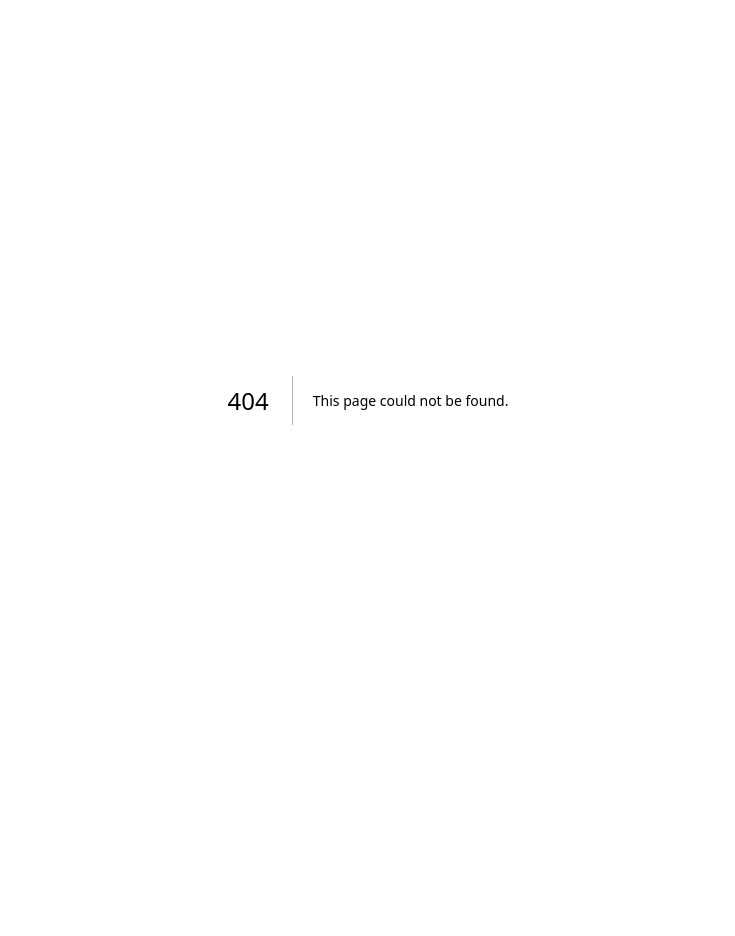
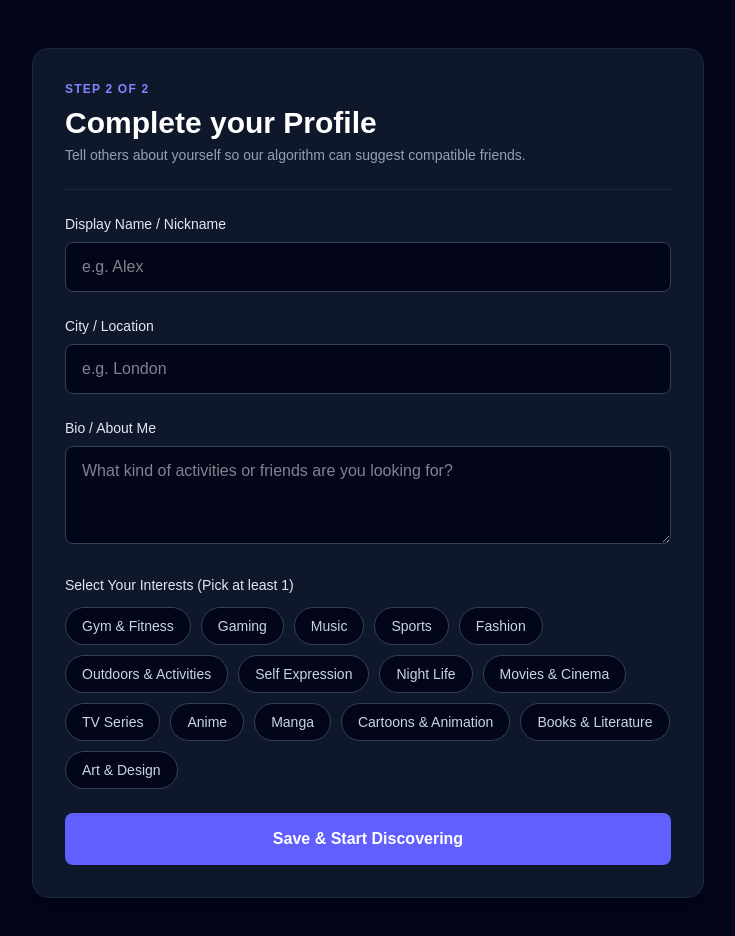
Before and after one commit to JaabirHub/MATCH, a Next.js app in the folder frontend/: page /onboarding in a window 1280 px wide. Before the commit this address had no page. Shown: the top 936 px of the page, without its empty margins (272-1007 px from the left). Before the commit the page ends 800 px from the top, so only its background shows below. Built offline with nearby package versions, Linux system fonts and the light colour scheme; no server answers; sample sign-in values are in the browser's storage.

Commit message:
Completed onboarding flow. #36

```diff
--- /dev/null
+++ b/frontend/app/onboarding/page.tsx
@@ -0,0 +1,208 @@
+'use client';
+
+import { FormEvent, useEffect, useState, useSyncExternalStore } from 'react';
+import { useRouter } from 'next/navigation';
+import { api } from '@/lib/api';
+
+const AVAILABLE_INTERESTS = [
+  { key: 'gym', label: 'Gym & Fitness' },
+  { key: 'gaming', label: 'Gaming' },
+  { key: 'music', label: 'Music' },
+  { key: 'sports', label: 'Sports' },
+  { key: 'fashion', label: 'Fashion' },
+  { key: 'activities', label: 'Outdoors & Activities' },
+  { key: 'self_expression', label: 'Self Expression' },
+  { key: 'night_life', label: 'Night Life' },
+  { key: 'movies', label: 'Movies & Cinema' },
+  { key: 'tv_series', label: 'TV Series' },
+  { key: 'anime', label: 'Anime' },
+  { key: 'manga', label: 'Manga' },
+  { key: 'cartoons', label: 'Cartoons & Animation' },
+  { key: 'books', label: 'Books & Literature' },
+  { key: 'art', label: 'Art & Design' },
+];
+
+function subscribe() {
+  return () => {};
+}
+function getSessionToken() {
+  return sessionStorage.getItem('accessToken');
+}
+function getServerSnapshot() {
+  return null;
+}
+
+export default function OnboardingPage() {
+  const router = useRouter();
+  const token = useSyncExternalStore(subscribe, getSessionToken, getServerSnapshot);
+
+  const [nickname, setNickname] = useState('');
+  const [city, setCity] = useState('');
+  const [description, setDescription] = useState('');
+  const [selectedInterests, setSelectedInterests] = useState<string[]>([]);
+  const [isSubmitting, setIsSubmitting] = useState(false);
+  const [error, setError] = useState('');
+
+  useEffect(() => {
+    if (token === null && typeof window !== 'undefined') {
+      const stored = sessionStorage.getItem('accessToken');
+      if (!stored) {
+        router.push('/login');
+      }
+    }
+  }, [token, router]);
+
+  function toggleInterest(interestKey: string) {
+    setSelectedInterests((prev) =>
+      prev.includes(interestKey)
+        ? prev.filter((item) => item !== interestKey)
+        : [...prev, interestKey],
+    );
+  }
+
+  async function handleSubmit(e: FormEvent<HTMLFormElement>) {
+    e.preventDefault();
+    setError('');
+
+    if (selectedInterests.length === 0) {
+      setError('Please select at least one interest tag.');
+      return;
+    }
+
+    setIsSubmitting(true);
+
+    try {
+      // Calls your Profile update endpoint (e.g. PATCH /profile or PUT /profile)
+      await api('/profile', {
+        method: 'PATCH',
+        token: token || undefined,
+        body: JSON.stringify({
+          nickname,
+          city,
+          description,
+          interests: selectedInterests,
+        }),
+      });
+
+      router.push('/discover');
+    } catch (err) {
+      setError(
+        err instanceof Error
+          ? err.message
+          : 'Failed to save profile. Please try again.',
+      );
+    } finally {
+      setIsSubmitting(false);
+    }
+  }
+
+  if (!token) {
+    return (
+      <main className="flex min-h-screen items-center justify-center bg-slate-950 text-white">
+        <p className="text-slate-400">Loading setup wizard...</p>
+      </main>
+    );
+  }
+
+  return (
+    <main className="min-h-screen bg-slate-950 px-6 py-12 text-white">
+      <div className="mx-auto max-w-2xl rounded-2xl border border-slate-800 bg-slate-900 p-8 shadow-xl">
+        <div className="border-b border-slate-800 pb-6">
+          <p className="text-xs font-semibold uppercase tracking-widest text-indigo-400">
+            Step 2 of 2
+          </p>
+          <h1 className="mt-2 text-3xl font-bold">Complete your Profile</h1>
+          <p className="mt-1 text-sm text-slate-400">
+            Tell others about yourself so our algorithm can suggest compatible friends.
+          </p>
+        </div>
+
+        <form onSubmit={handleSubmit} className="mt-6 space-y-6">
+          <div>
+            <label htmlFor="nickname" className="mb-2 block text-sm font-medium text-slate-200">
+              Display Name / Nickname
+            </label>
+            <input
+              id="nickname"
+              type="text"
+              required
+              value={nickname}
+              onChange={(e) => setNickname(e.target.value)}
+              placeholder="e.g. Alex"
+              className="w-full rounded-lg border border-slate-700 bg-slate-950 px-4 py-3 text-white outline-none focus:border-indigo-500"
+            />
+          </div>
+
+          <div>
+            <label htmlFor="city" className="mb-2 block text-sm font-medium text-slate-200">
+              City / Location
+            </label>
+            <input
+              id="city"
+              type="text"
+              required
+              value={city}
+              onChange={(e) => setCity(e.target.value)}
+              placeholder="e.g. London"
+              className="w-full rounded-lg border border-slate-700 bg-slate-950 px-4 py-3 text-white outline-none focus:border-indigo-500"
+            />
+          </div>
+
+          <div>
+            <label htmlFor="description" className="mb-2 block text-sm font-medium text-slate-200">
+              Bio / About Me
+            </label>
+            <textarea
+              id="description"
+              rows={3}
+              required
+              value={description}
+              onChange={(e) => setDescription(e.target.value)}
+              placeholder="What kind of activities or friends are you looking for?"
+              className="w-full rounded-lg border border-slate-700 bg-slate-950 px-4 py-3 text-white outline-none focus:border-indigo-500"
+            />
+          </div>
+
+          <div>
+            <label className="mb-3 block text-sm font-medium text-slate-200">
+              Select Your Interests (Pick at least 1)
+            </label>
+            <div className="flex flex-wrap gap-2.5">
+              {AVAILABLE_INTERESTS.map(({ key, label }) => {
+                const isSelected = selectedInterests.includes(key);
+                return (
+                  <button
+                    key={key}
+                    type="button"
+                    onClick={() => toggleInterest(key)}
+                    className={`rounded-full px-4 py-2 text-sm font-medium transition ${
+                      isSelected
+                        ? 'bg-indigo-600 text-white ring-2 ring-indigo-400 ring-offset-2 ring-offset-slate-900'
+                        : 'border border-slate-700 bg-slate-950 text-slate-300 hover:border-slate-500'
+                    }`}
+                  >
+                    {label}
+                  </button>
+                );
+              })}
+            </div>
+          </div>
+
+          {error && (
+            <div className="rounded-lg border border-red-500/30 bg-red-500/10 px-4 py-3 text-sm text-red-300">
+              {error}
+            </div>
+          )}
+
+          <button
+            type="submit"
+            disabled={isSubmitting}
+            className="w-full rounded-lg bg-indigo-500 px-4 py-3.5 font-semibold text-white transition hover:bg-indigo-400 disabled:opacity-50"
+          >
+            {isSubmitting ? 'Saving Profile...' : 'Save & Start Discovering'}
+          </button>
+        </form>
+      </div>
+    </main>
+  );
+}
--- a/frontend/app/register/page.tsx
+++ b/frontend/app/register/page.tsx
@@ -3,8 +3,12 @@
 import Link from 'next/link';
 import { FormEvent, useState } from 'react';
 import { useRouter } from 'next/navigation';
+import { api } from '@/lib/api';
 
-import { api } from '@/lib/api';
+interface AuthResponse {
+  accessToken: string;
+  refreshToken: string;
+}
 
 export default function RegisterPage() {
   const router = useRouter();
@@ -17,25 +21,22 @@ export default function RegisterPage() {
 
   async function handleSubmit(event: FormEvent<HTMLFormElement>) {
     event.preventDefault();
-
     setError('');
     setIsSubmitting(true);
 
     try {
-      await api('/auth/register', {
+      const response = await api<AuthResponse>('/auth/register', {
         method: 'POST',
-        body: JSON.stringify({
-          name,
-          email,
-          password,
-        }),
+        body: JSON.stringify({ name, email, password }),
       });
 
-      router.push('/login');
-    } catch (error) {
+      // Store accessToken and jump straight to profile onboarding
+      sessionStorage.setItem('accessToken', response.accessToken);
+      router.push('/onboarding');
+    } catch (err) {
       setError(
-        error instanceof Error
-          ? error.message
+        err instanceof Error
+          ? err.message
           : 'Registration failed. Please try again.',
       );
     } finally {
@@ -53,20 +54,13 @@ export default function RegisterPage() {
           >
             Match
           </Link>
-
-          <h1 className="mt-6 text-3xl font-bold">
-            Create your account
-          </h1>
-
+          <h1 className="mt-6 text-3xl font-bold">Create your account</h1>
           <p className="mt-2 text-sm text-slate-400">
-            Join Match and start finding people with similar interests.
+            Join Match and set up your profile to start finding friends.
           </p>
         </div>
 
-        <form
-          onSubmit={handleSubmit}
-          className="space-y-5"
-        >
+        <form onSubmit={handleSubmit} className="space-y-5">
           <div>
             <label
               htmlFor="name"
@@ -74,18 +68,16 @@ export default function RegisterPage() {
             >
               Name
             </label>
-
             <input
               id="name"
               name="name"
               type="text"
               value={name}
-              onChange={(event) => setName(event.target.value)}
+              onChange={(e) => setName(e.target.value)}
               minLength={3}
               required
-              autoComplete="name"
               placeholder="Your name"
-              className="w-full rounded-lg border border-slate-700 bg-slate-950 px-4 py-3 text-white placeholder:text-slate-600 outline-none transition focus:border-indigo-500 focus:ring-2 focus:ring-indigo-500/20"
+              className="w-full rounded-lg border border-slate-700 bg-slate-950 px-4 py-3 text-white placeholder:text-slate-600 outline-none focus:border-indigo-500"
             />
           </div>
 
@@ -96,17 +88,15 @@ export default function RegisterPage() {
             >
               Email
             </label>
-
             <input
               id="email"
               name="email"
               type="email"
               value={email}
-              onChange={(event) => setEmail(event.target.value)}
+              onChange={(e) => setEmail(e.target.value)}
               required
-              autoComplete="email"
               placeholder="you@example.com"
-              className="w-full rounded-lg border border-slate-700 bg-slate-950 px-4 py-3 text-white placeholder:text-slate-600 outline-none transition focus:border-indigo-500 focus:ring-2 focus:ring-indigo-500/20"
+              className="w-full rounded-lg border border-slate-700 bg-slate-950 px-4 py-3 text-white placeholder:text-slate-600 outline-none focus:border-indigo-500"
             />
           </div>
 
@@ -117,30 +107,21 @@ export default function RegisterPage() {
             >
               Password
             </label>
-
             <input
               id="password"
               name="password"
               type="password"
               value={password}
-              onChange={(event) => setPassword(event.target.value)}
+              onChange={(e) => setPassword(e.target.value)}
               minLength={8}
               required
-              autoComplete="new-password"
               placeholder="At least 8 characters"
-              className="w-full rounded-lg border border-slate-700 bg-slate-950 px-4 py-3 text-white placeholder:text-slate-600 outline-none transition focus:border-indigo-500 focus:ring-2 focus:ring-indigo-500/20"
+              className="w-full rounded-lg border border-slate-700 bg-slate-950 px-4 py-3 text-white placeholder:text-slate-600 outline-none focus:border-indigo-500"
             />
-
-            <p className="mt-2 text-xs text-slate-500">
-              Your password must contain at least 8 characters.
-            </p>
           </div>
 
           {error && (
-            <div
-              role="alert"
-              className="rounded-lg border border-red-500/30 bg-red-500/10 px-4 py-3 text-sm text-red-300"
-            >
+            <div className="rounded-lg border border-red-500/30 bg-red-500/10 px-4 py-3 text-sm text-red-300">
               {error}
             </div>
           )}
@@ -148,18 +129,15 @@ export default function RegisterPage() {
           <button
             type="submit"
             disabled={isSubmitting}
-            className="w-full rounded-lg bg-indigo-500 px-4 py-3 font-semibold text-white transition hover:bg-indigo-400 disabled:cursor-not-allowed disabled:opacity-50"
+            className="w-full rounded-lg bg-indigo-500 px-4 py-3 font-semibold text-white hover:bg-indigo-400 disabled:opacity-50"
           >
-            {isSubmitting ? 'Creating account...' : 'Create account'}
+            {isSubmitting ? 'Creating account...' : 'Continue to Profile Setup'}
           </button>
         </form>
 
         <p className="mt-6 text-center text-sm text-slate-400">
           Already have an account?{' '}
-          <Link
-            href="/login"
-            className="font-medium text-indigo-400 transition hover:text-indigo-300"
-          >
+          <Link href="/login" className="font-medium text-indigo-400 hover:text-indigo-300">
             Log in
           </Link>
         </p>
--- a/frontend/lib/api.ts
+++ b/frontend/lib/api.ts
@@ -1,18 +1,22 @@
-const BACKEND_URL = process.env.NEXT_PUBLIC_BACKEND_URL || 'http://localhost:3001';
+const BACKEND_URL =
+  process.env.NEXT_PUBLIC_BACKEND_URL || 'http://localhost:3001';
 
-if (!BACKEND_URL) {
-  throw new Error('NEXT_PUBLIC_BACKEND_URL is not configured');
+export interface ApiOptions extends RequestInit {
+  token?: string;
 }
 
 export async function api<T>(
   path: string,
-  options: RequestInit = {},
+  options: ApiOptions = {},
 ): Promise<T> {
+  const { token, headers, ...fetchOptions } = options;
+
   const response = await fetch(`${BACKEND_URL}${path}`, {
-    ...options,
+    ...fetchOptions,
     headers: {
       'Content-Type': 'application/json',
-      ...options.headers,
+      ...(token ? { Authorization: `Bearer ${token}` } : {}),
+      ...headers,
     },
   });
 
```
